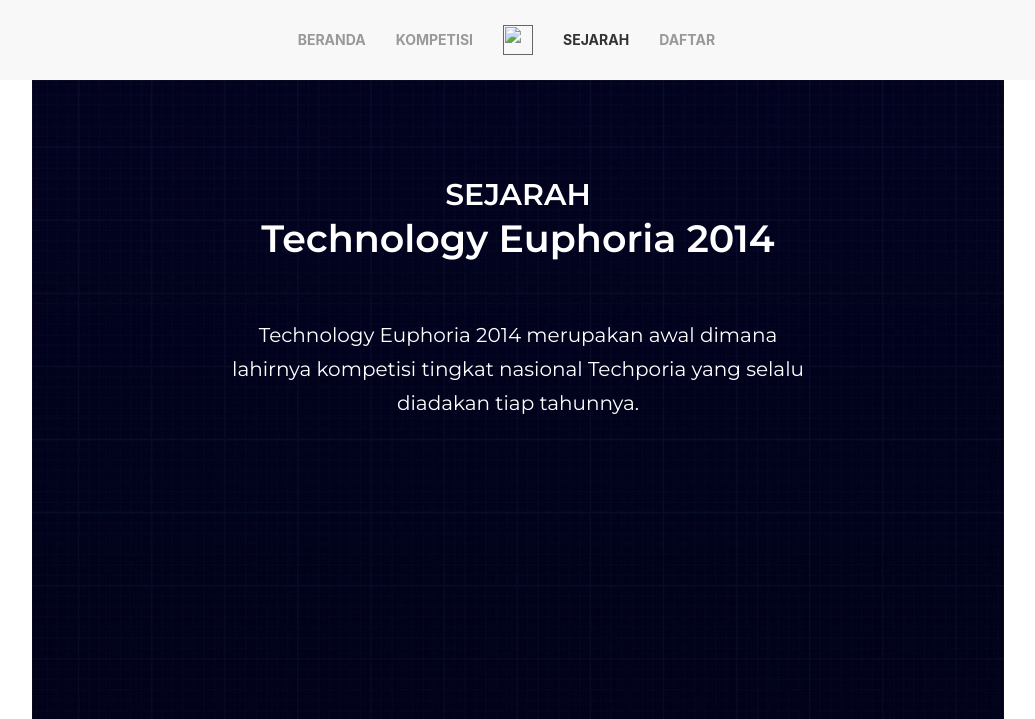
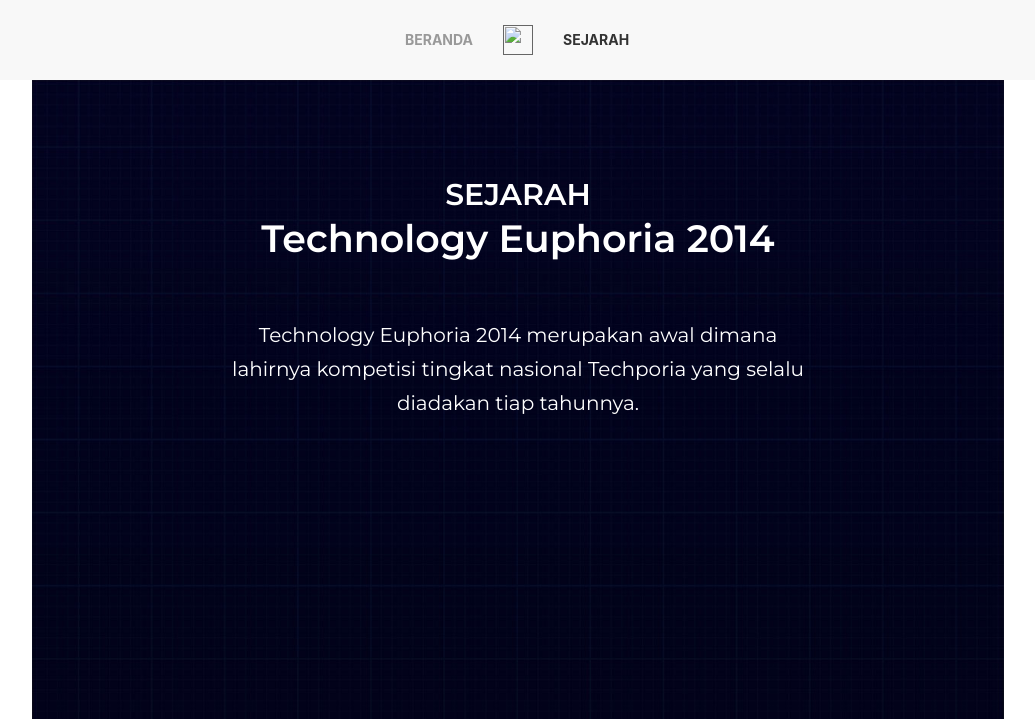
Before and after one commit to adaalif/Techporia-main-2024, a CodeIgniter 4 app: template techporia23-main/app/Views/sejarah/sejarah-2014.php in a window 1280 px wide. Shown: the top 719 px of the page, without its empty margins (122-1157 px from the left). Run offline with PHP 8.4 and a stand-in for CodeIgniter, Linux system fonts and the light colour scheme; the template is opened without the code that fills it, so the values that code supplies are empty; some libraries are stand-ins or nearby versions.

Commit message:
Update layout.php

```diff
--- a/techporia23-main/app/Views/sejarah/layout.php
+++ b/techporia23-main/app/Views/sejarah/layout.php
@@ -67,7 +67,7 @@
 						<div>
 							<ul class="uk-navbar-nav">
 								<li><a href="<?= base_url('') ?>">Beranda</a></li>
-								<li class="disnone">
+								<!-- <li class="disnone">
 									<a href="#">Kompetisi</a>
 									<div class="uk-navbar-dropdown">
 										<ul class="uk-nav uk-navbar-dropdown-nav">
@@ -81,11 +81,11 @@
 											<li><a href="<?= site_url('kompetisi/ui-ux') ?>">UI/UX Design</a></li>
 										</ul>
 									</div>
-								</li>
+								</li> -->
 							</ul>
 						</div>
 					</div>
-					<a class="uk-navbar-item uk-logo" href=""><img src="<?= base_url('favicon.png') ?>"
+					<a class="uk-navbar-item uk-logo" href=""><img src="<?= base_url('favicon2.png') ?>"
 							style="height: 30px;width: 30px;" alt=""></a>
 					<div class="uk-navbar-center-right">
 						<div>
@@ -101,7 +101,7 @@
 										</ul>
 									</div>
 								</li>
-								<li class="disnone"><a href="<?= site_url('register') ?>">Daftar</a></li>
+								<!-- <li class="disnone"><a href="<?= site_url('register') ?>">Daftar</a></li> -->
 							</ul>
 						</div>
 					</div>
```
